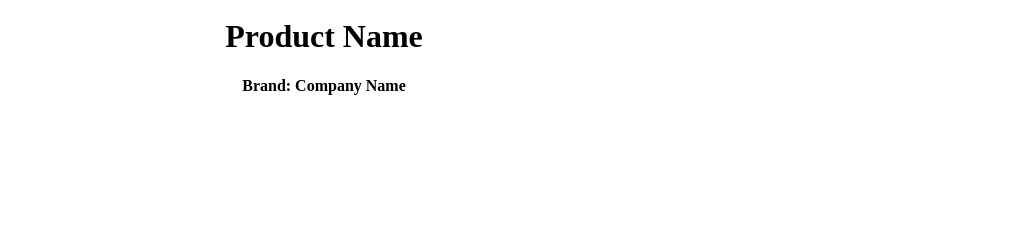
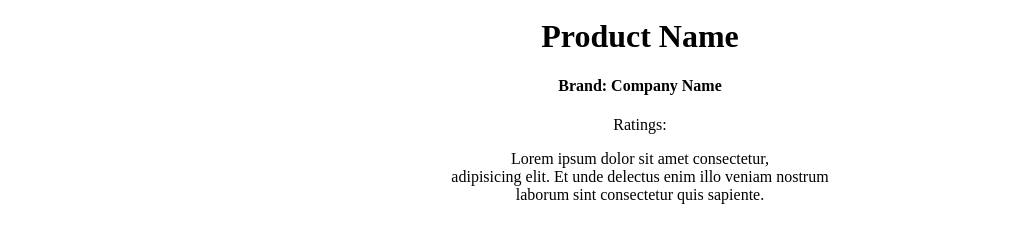
Before and after one commit to ManishKumar6668/HTML_components.github.io, a plain HTML site: page product_card2.html in a window 1280 px wide. Shown: the part 505-748 px from the top of the page, without its empty margins (0-1010 px from the left). Drawn offline with Linux system fonts and the light colour scheme.

Commit message:
Product_card2

```diff
--- a/product_card2.html
+++ b/product_card2.html
@@ -74,12 +74,13 @@
     <div class="product_details">
         <h1>Product Name</h1>
         <h4>Brand: <span>Company Name</span></h4>
-
+        <span>Ratings: </span>
+        <p>Lorem ipsum dolor sit amet consectetur,<br> adipisicing elit. Et unde delectus enim illo veniam nostrum <br> laborum sint consectetur quis sapiente.</p>
     </div>
     <style>
         .product_details{
          text-align: center;
-         width: 50%;
+         width: 100%
         }
     </style>
     <!-- Product Card Ends -->
```
